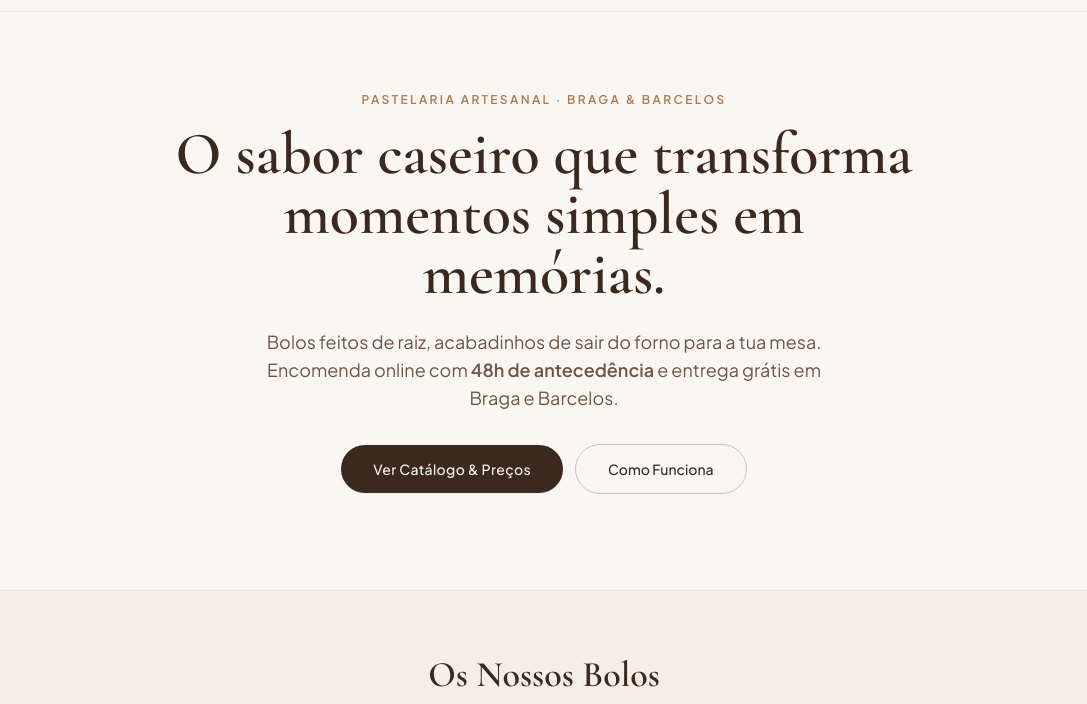
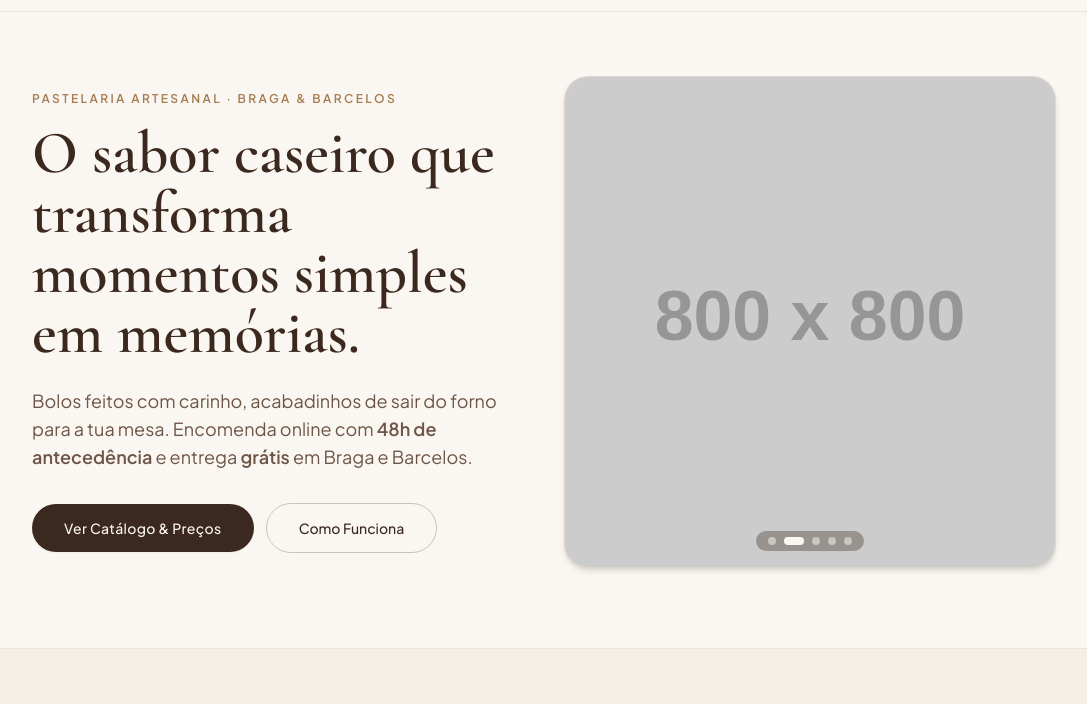
Before and after one commit to adrianaric05/NaanaBakeryy, a plain HTML site: page index.html in a window 1280 px wide. Shown: the part 53-757 px from the top of the page, without its empty margins (96-1183 px from the left). Drawn offline with nearby package versions, Linux system fonts and the light colour scheme; placeholder pictures from the web are drawn by us.

Commit message:
Update index.html

```diff
--- a/index.html
+++ b/index.html
@@ -53,27 +53,42 @@
     </div>
   </header>
 
-  <!-- 1. HERO (TOPO) -->
-  <section class="relative pt-12 pb-16 sm:pt-20 sm:pb-24 px-5">
-    <div class="max-w-3xl mx-auto text-center">
+  <!-- 1. HERO (TOPO COM SLIDESHOW AUTOMÁTICO DE 5 FOTOS) -->
+  <section class="relative pt-10 pb-14 sm:pt-16 sm:pb-20 px-5">
+    <div class="max-w-5xl mx-auto grid grid-cols-1 lg:grid-cols-12 gap-10 items-center">
+
+      <!-- Texto de Entrada -->
+      <div class="lg:col-span-6 text-center lg:text-left">
         <p class="uppercase tracking-[0.2em] text-xs text-dourado font-semibold mb-4">
           Pastelaria Artesanal · Braga &amp; Barcelos
         </p>
-      <h1 class="font-serif text-4xl sm:text-6xl font-semibold leading-tight text-castanho mb-6">
+        <h1 class="font-serif text-4xl sm:text-5xl lg:text-6xl font-semibold leading-tight text-castanho mb-6">
           O sabor caseiro que transforma momentos simples em memórias.
         </h1>
-      <p class="text-castanho-claro text-base sm:text-lg max-w-xl mx-auto mb-8 leading-relaxed">
-        Bolos feitos de raiz, acabadinhos de sair do forno para a tua mesa.
-        Encomenda online com <strong>48h de antecedência</strong> e entrega grátis em Braga e Barcelos.
+        <p class="text-castanho-claro text-base sm:text-lg max-w-xl mx-auto lg:mx-0 mb-8 leading-relaxed">
+          Bolos feitos com carinho, acabadinhos de sair do forno para a tua mesa.
+          Encomenda online com <strong>48h de antecedência</strong> e entrega <strong>grátis</strong> em Braga e Barcelos.
         </p>
-      <div class="flex flex-col sm:flex-row items-center justify-center gap-3">
-        <a href="#encomendas" class="w-full sm:w-auto bg-castanho text-creme px-8 py-3.5 rounded-full font-medium text-sm tracking-wide hover:bg-dourado transition shadow-sm">
+        <div class="flex flex-col sm:flex-row items-center justify-center lg:justify-start gap-3">
+          <a href="#encomendas" class="w-full sm:w-auto bg-castanho text-creme px-8 py-3.5 rounded-full font-medium text-sm tracking-wide hover:bg-dourado transition shadow-sm text-center">
             Ver Catálogo &amp; Preços
           </a>
-        <a href="#como-funciona" class="w-full sm:w-auto border border-castanho/25 text-castanho px-8 py-3.5 rounded-full font-medium text-sm hover:bg-bege transition">
+          <a href="#como-funciona" class="w-full sm:w-auto border border-castanho/25 text-castanho px-8 py-3.5 rounded-full font-medium text-sm hover:bg-bege transition text-center">
             Como Funciona
           </a>
         </div>
+      </div>
+
+      <!-- Slideshow Automático das 5 Fotos de Entrada -->
+      <div class="lg:col-span-6">
+        <div class="relative aspect-[4/3] sm:aspect-[4/4] max-w-md mx-auto lg:max-w-none w-full rounded-3xl overflow-hidden bg-bege border border-castanho/10 shadow-md">
+          <div id="hero-slides" class="w-full h-full relative"></div>
+
+          <!-- Pontinhos indicadores do slideshow -->
+          <div id="hero-dots" class="absolute bottom-4 left-1/2 -translate-x-1/2 flex gap-2 bg-castanho/35 backdrop-blur-xs px-3 py-1.5 rounded-full z-10"></div>
+        </div>
+      </div>
+
     </div>
   </section>
 
@@ -179,8 +194,57 @@
     </div>
   </div>
 
-  <!-- LÓGICA DO CATÁLOGO, CARROSSEL E PREÇOS -->
+  <!-- LÓGICA DO SLIDESHOW DE ENTRADA, CATÁLOGO E PREÇOS -->
   <script>
+    // 1. SLIDESHOW AUTOMÁTICO DE ENTRADA (5 FOTOS)
+    const HERO_FOTOS = [
+      'img/entrada-1.jpg',
+      'img/entrada-2.jpg',
+      'img/entrada-3.jpg',
+      'img/entrada-4.jpg',
+      'img/entrada-5.jpg'
+    ];
+
+    const heroSlidesContainer = document.getElementById('hero-slides');
+    const heroDotsContainer = document.getElementById('hero-dots');
+    let heroIndice = 0;
+
+    HERO_FOTOS.forEach((src, i) => {
+      const img = document.createElement('img');
+      img.src = src;
+      img.alt = `NanaBakery destaque ${i + 1}`;
+      img.className = `hero-slide absolute inset-0 w-full h-full object-cover transition-opacity duration-1000 ${i === 0 ? 'opacity-100' : 'opacity-0'}`;
+      img.onerror = function() {
+        this.src = `https://placehold.co/800x800/F0E9DF/3B281E?text=Foto+Entrada+${i + 1}`;
+      };
+      heroSlidesContainer.appendChild(img);
+
+      const dot = document.createElement('button');
+      dot.type = 'button';
+      dot.setAttribute('aria-label', `Ver foto ${i + 1}`);
+      dot.onclick = () => irParaSlideHero(i);
+      dot.className = `hero-dot w-2 h-2 rounded-full transition-all duration-300 ${i === 0 ? 'bg-creme w-5' : 'bg-creme/50 hover:bg-creme/80'}`;
+      heroDotsContainer.appendChild(dot);
+    });
+
+    function irParaSlideHero(novoIndice) {
+      const slides = document.querySelectorAll('.hero-slide');
+      const dots = document.querySelectorAll('.hero-dot');
+      heroIndice = novoIndice;
+
+      slides.forEach((slide, i) => {
+        slide.className = `hero-slide absolute inset-0 w-full h-full object-cover transition-opacity duration-1000 ${i === heroIndice ? 'opacity-100' : 'opacity-0'}`;
+      });
+      dots.forEach((dot, i) => {
+        dot.className = `hero-dot h-2 rounded-full transition-all duration-300 ${i === heroIndice ? 'bg-creme w-5' : 'bg-creme/50 w-2 hover:bg-creme/80'}`;
+      });
+    }
+
+    setInterval(() => {
+      irParaSlideHero((heroIndice + 1) % HERO_FOTOS.length);
+    }, 3500);
+
+    // 2. CATÁLOGO DE PRODUTOS
     const PRODUTOS = [
       {
         id: 'chocolate',
```
Lines whose indentation alone changed are shown as unchanged.
